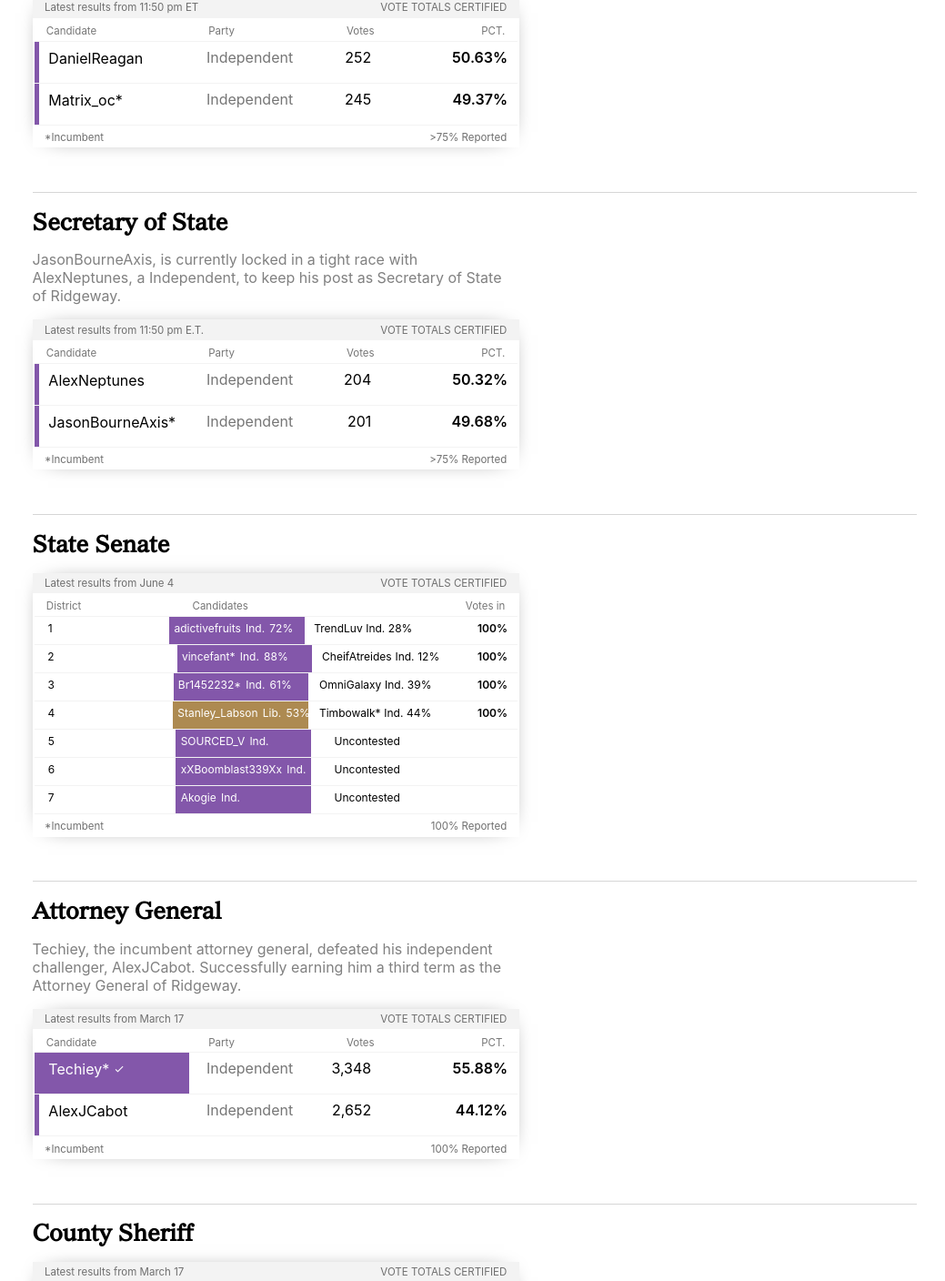
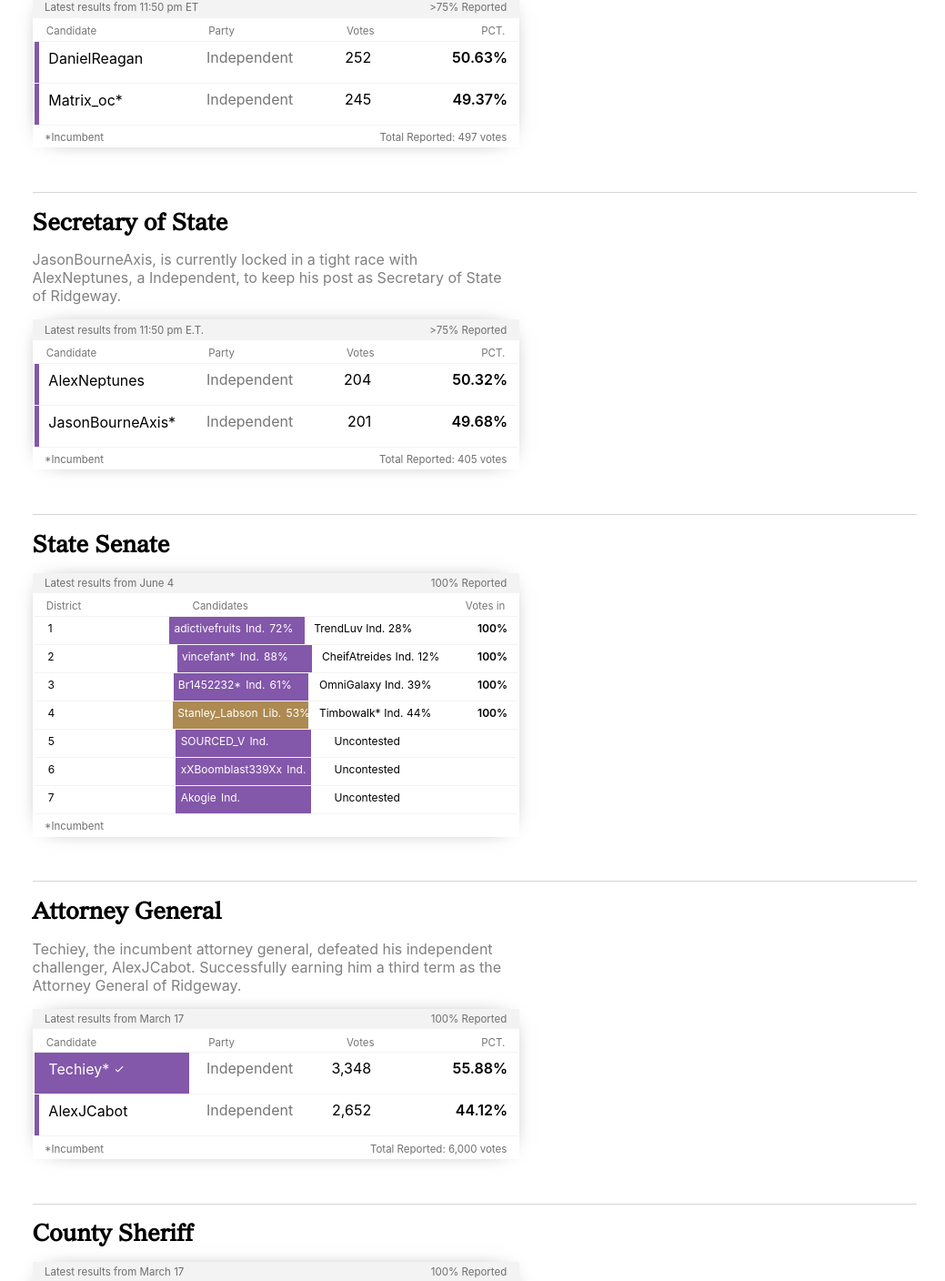
Before and after one commit to RestiveSole267/anctimes-elections, a React (Create React App) app: page /anctimes-elections/ridgeway in a window 1280 px wide. Shown: the part 354-1762 px from the top of the page at 91% size, without its empty margins (118-1157 px from the left). Built offline with nearby package versions, Linux system fonts and the light colour scheme.

Commit message:
updating some configs

```diff
--- a/src/ridgeway/ridgeway.js
+++ b/src/ridgeway/ridgeway.js
@@ -22,7 +22,7 @@ class RidgewayElectionFeed extends React.Component{
                     <div className='candidate-table-1'>
                         <div className='updated-info-table'>
                             <p className='last-update-title'>Latest results from {ctime} ET</p>
-                            <p className='cerified-votes-title'>VOTE TOTALS CERTIFIED</p>
+                            <p className='cerified-votes-title'>{'>'}75% Reported</p>
                         </div>
                         <table className='candidate-table-body'>
                             <thead className='table-head-info'>
@@ -48,7 +48,7 @@ class RidgewayElectionFeed extends React.Component{
                         </table>
                         <div className='footer-table'>
                             <p className='footnote-title'>*Incumbent</p>
-                            <p className='reported-title'>{'>'}75% Reported</p>
+                            <p className='reported-title'>Total Reported: 497 votes</p>
                         </div>
                     </div>
                 </div>
@@ -58,7 +58,7 @@ class RidgewayElectionFeed extends React.Component{
                     <div className='candidate-table-1'>
                         <div className='updated-info-table'>
                             <p className='last-update-title'>Latest results from {ctime} E.T.</p>
-                            <p className='cerified-votes-title'>VOTE TOTALS CERTIFIED</p>
+                            <p className='cerified-votes-title'>{'>'}75% Reported</p>
                         </div>
                         <table className='candidate-table-body'>
                             <thead className='table-head-info'>
@@ -84,7 +84,7 @@ class RidgewayElectionFeed extends React.Component{
                         </table>
                         <div className='footer-table'>
                             <p className='footnote-title'>*Incumbent</p>
-                            <p className='reported-title'>{'>'}75% Reported</p>
+                            <p className='reported-title'>Total Reported: 405 votes</p>
                         </div>
                     </div>
                 </div>
@@ -94,7 +94,7 @@ class RidgewayElectionFeed extends React.Component{
                     <div className='candidate-table-1'>
                         <div className='updated-info-table'>
                             <p className='last-update-title'>Latest results from June 4</p>
-                            <p className='cerified-votes-title'>VOTE TOTALS CERTIFIED</p>
+                            <p className='cerified-votes-title'>100% Reported</p>
                         </div>
                         <table className='candidate-table-body'>
                             <thead className='table-head-info'>
@@ -218,7 +218,7 @@ class RidgewayElectionFeed extends React.Component{
                         </table>
                         <div className='footer-table'>
                             <p className='footnote-title'>*Incumbent</p>
-                            <p className='reported-title'>100% Reported</p>
+                            <p className='reported-title'></p>
                         </div>
                     </div>
                 </div>
@@ -228,7 +228,7 @@ class RidgewayElectionFeed extends React.Component{
                     <div className='candidate-table-2'>
                         <div className='updated-info-table'>
                             <p className='last-update-title'>Latest results from March 17</p>
-                            <p className='cerified-votes-title'>VOTE TOTALS CERTIFIED</p>
+                            <p className='cerified-votes-title'>100% Reported</p>
                         </div>
                         <table className='candidate-table-body'>
                             <thead className='table-head-info'>
@@ -254,7 +254,7 @@ class RidgewayElectionFeed extends React.Component{
                         </table>
                         <div className='footer-table'>
                             <p className='footnote-title'>*Incumbent</p>
-                            <p className='reported-title'>100% Reported</p>
+                            <p className='reported-title'>Total Reported: 6,000 votes</p>
                         </div>
                     </div>
                 </div>
@@ -264,7 +264,7 @@ class RidgewayElectionFeed extends React.Component{
                     <div className='candidate-table-1'>
                         <div className='updated-info-table'>
                             <p className='last-update-title'>Latest results from March 17</p>
-                            <p className='cerified-votes-title'>VOTE TOTALS CERTIFIED</p>
+                            <p className='cerified-votes-title'>100% Reported</p>
                         </div>
                         <table className='candidate-table-body'>
                             <thead className='table-head-info'>
@@ -293,7 +293,7 @@ class RidgewayElectionFeed extends React.Component{
                         </table>
                         <div className='footer-table'>
                             <p className='footnote-title'>*Incumbent</p>
-                            <p className='reported-title'>100% Reported</p>
+                            <p className='reported-title'>Total Reported: 6,000 votes</p>
                         </div>
                     </div>
                 </div>
```
